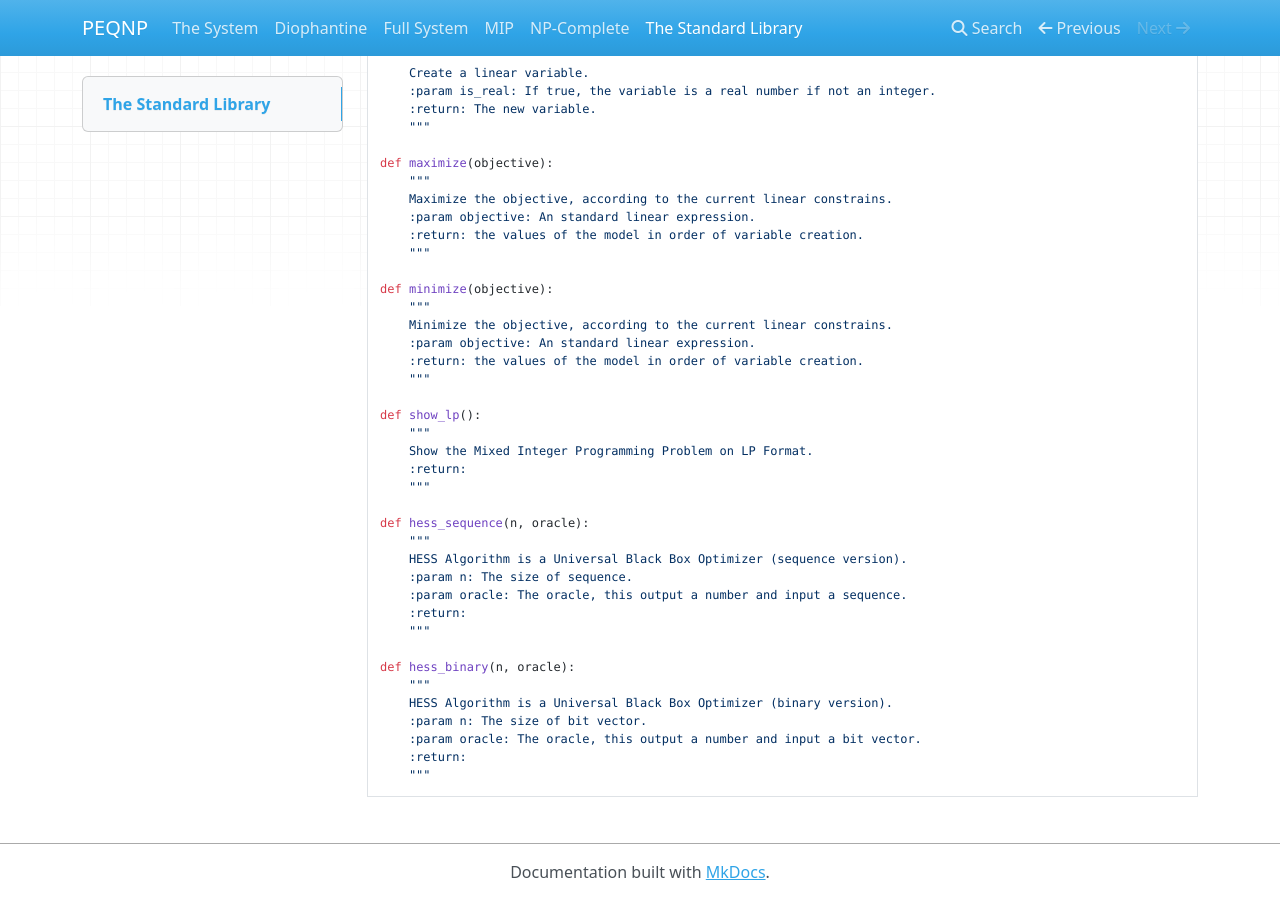
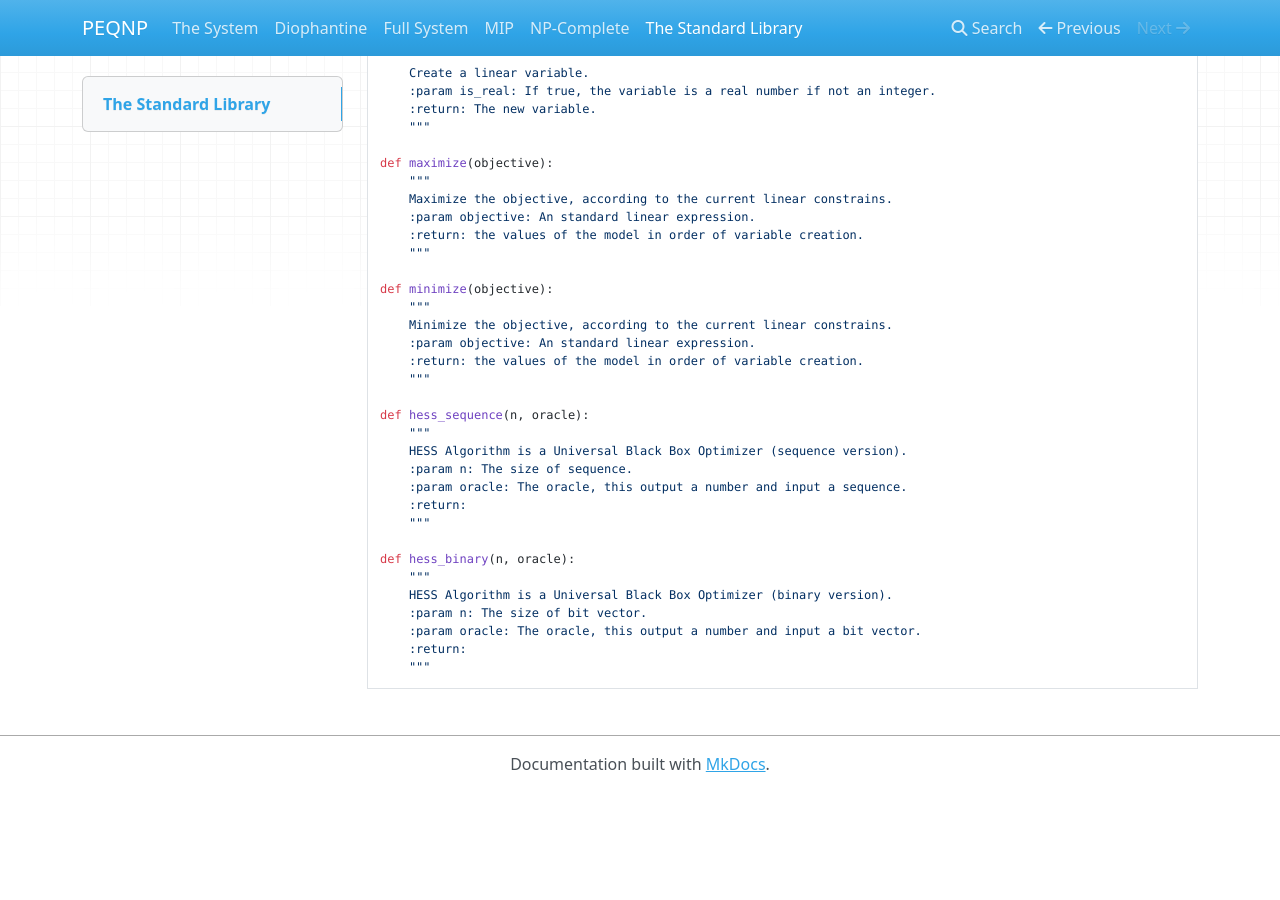
Before and after one commit to maxtuno/PEQNP, an MkDocs documentation site: the page built from docs/stdlib.md, in a window 1280 px wide and 900 px high, scrolled down 4979 px. Built offline with MkDocs 1.6.1, drawn with Linux system fonts in a browser that asks for light colours; nearby versions of some CDN libraries; a script that is not in the unit is left out; after the commit the page ends 5771 px from its top, so only the background shows below that.

Commit message:
Update stdlib.md

```diff
--- a/docs/stdlib.md
+++ b/docs/stdlib.md
@@ -292,12 +292,6 @@ def minimize(objective):
     :return: the values of the model in order of variable creation.
     """
 
-def show_lp():
-    """
-    Show the Mixed Integer Programming Problem on LP Format.
-    :return:
-    """
-
 def hess_sequence(n, oracle):
     """
     HESS Algorithm is a Universal Black Box Optimizer (sequence version).
```
